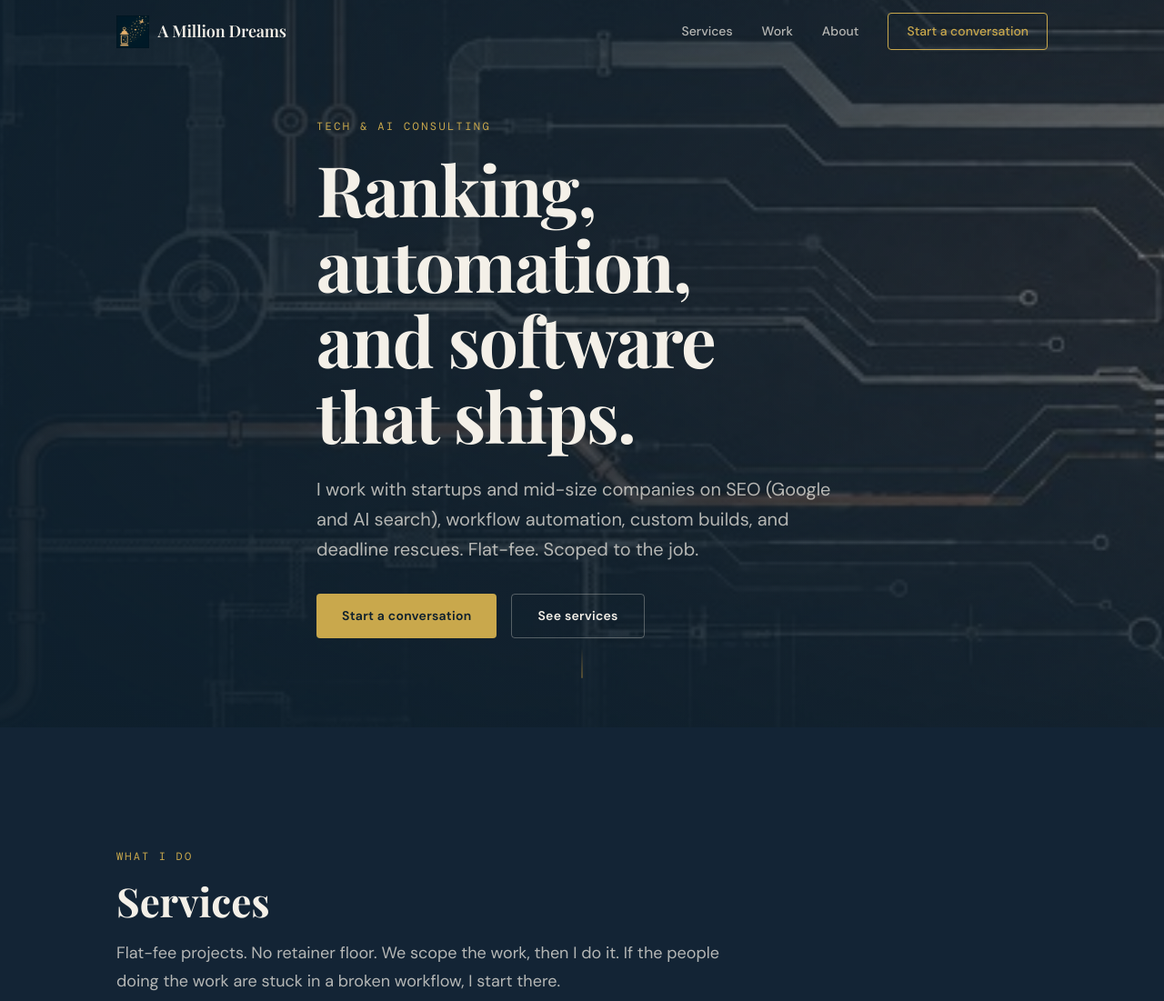
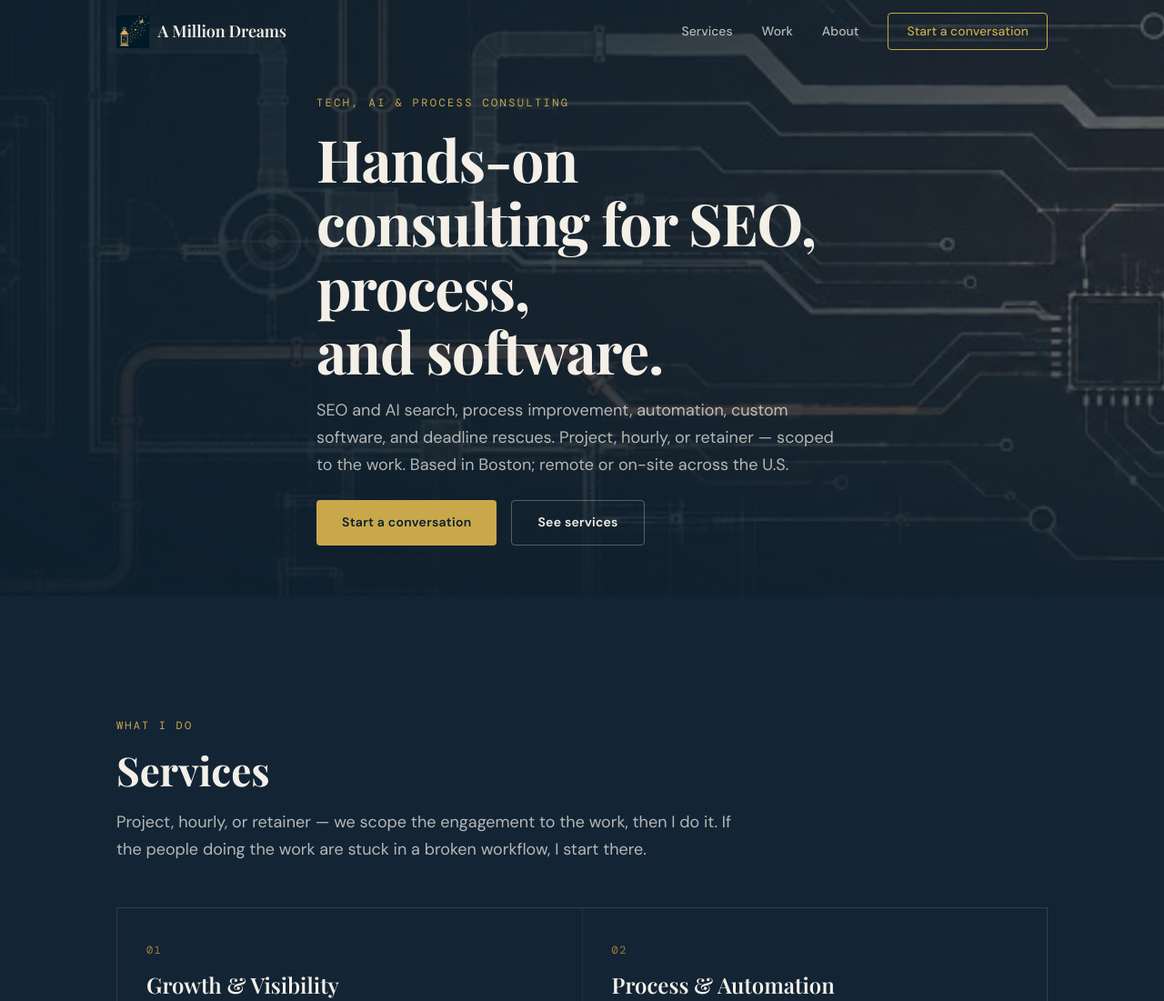
Before and after one commit to hackajesse/amilliondreams3, an Astro site: page / in a window 1280 px wide. Shown: the top 1101 px of the page at 91% size. Built offline with nearby package versions, Linux system fonts and the light colour scheme; Astro itself is replaced by a stand-in of ours; no server answers.

Commit message:
Shorten the hero and align engagement copy across the site.
Replace the full-viewport hero with a compact band and plain consulting copy, and open Services/meta to project, hourly, or retainer work.

Co-authored-by: Cursor <cursoragent@cursor.com>

```diff
--- a/src/components/Hero.astro
+++ b/src/components/Hero.astro
@@ -14,29 +14,25 @@
   </div>
 
   <div class="hero__content container">
-    <p class="hero__eyebrow" data-reveal>Tech &amp; AI Consulting</p>
+    <p class="hero__eyebrow" data-reveal>Tech, AI &amp; Process Consulting</p>
     <h1 class="hero__headline" data-reveal data-delay="1">
-      Ranking, automation,<br />and software that&nbsp;ships.
+      Hands-on consulting for SEO, process, and&nbsp;software.
     </h1>
     <p class="hero__sub" data-reveal data-delay="2">
-      I work with startups and mid-size companies on SEO (Google and AI search),
-      workflow automation, custom builds, and deadline rescues. Flat-fee. Scoped to the job.
+      SEO and AI search, process improvement, automation, custom software, and deadline rescues.
+      Project, hourly, or retainer — scoped to the work. Based in Boston; remote or on-site across the U.S.
     </p>
     <div class="hero__actions" data-reveal data-delay="3">
       <a href="#contact" class="btn btn--primary">Start a conversation</a>
       <a href="#services" class="btn btn--ghost">See services</a>
     </div>
   </div>
-
-  <div class="hero__scroll-cue" aria-hidden="true">
-    <span></span>
-  </div>
 </section>
 
 <style>
 .hero {
   position: relative;
-  min-height: 100svh;
+  min-height: 78svh;
   display: flex;
   align-items: center;
   overflow: hidden;
@@ -80,8 +76,8 @@
 .hero__content {
   position: relative;
   z-index: 1;
-  padding-top: 8rem;
-  padding-bottom: 6rem;
+  padding-top: 6.5rem;
+  padding-bottom: 3.5rem;
   max-width: 680px;
 }
 
@@ -96,16 +92,16 @@
 
 .hero__headline {
   font-family: var(--font-display);
-  font-size: clamp(2.5rem, 6vw, 5rem);
+  font-size: clamp(2.25rem, 5vw, 4rem);
   font-weight: 700;
-  line-height: 1.08;
+  line-height: 1.1;
   color: var(--color-white);
   letter-spacing: -0.02em;
 }
 
 .hero__sub {
-  margin-top: var(--space-6);
-  font-size: clamp(var(--text-base), 2vw, var(--text-xl));
+  margin-top: var(--space-4);
+  font-size: clamp(var(--text-base), 2vw, var(--text-lg));
   color: var(--color-white-dim);
   line-height: 1.65;
   max-width: 52ch;
@@ -115,7 +111,7 @@
   display: flex;
   flex-wrap: wrap;
   gap: var(--space-4);
-  margin-top: var(--space-8);
+  margin-top: var(--space-6);
 }
 
 /* Shared button styles */
@@ -161,29 +157,8 @@
   color: var(--color-navy);
 }
 
-/* Scroll cue */
-.hero__scroll-cue {
-  position: absolute;
-  bottom: 2rem;
-  left: 50%;
-  transform: translateX(-50%);
-  z-index: 1;
-}
-.hero__scroll-cue span {
-  display: block;
-  width: 1px;
-  height: 56px;
-  background: linear-gradient(to bottom, transparent, var(--color-gold-dim));
-  animation: scroll-cue 2s ease-in-out infinite;
-  margin-inline: auto;
-}
-@keyframes scroll-cue {
-  0%, 100% { transform: scaleY(0); transform-origin: top; }
-  50%       { transform: scaleY(1); transform-origin: top; }
-}
-
 @media (max-width: 600px) {
-  .hero__content { padding-top: 7rem; }
+  .hero__content { padding-top: 5.5rem; padding-bottom: 2.5rem; }
   .hero__actions { flex-direction: column; }
   .btn { justify-content: center; }
 }
--- a/src/components/Services.astro
+++ b/src/components/Services.astro
@@ -41,7 +41,7 @@ const services = [
       <span class="section-eyebrow">What I do</span>
       <h2 class="section-heading" id="services-heading">Services</h2>
       <p class="section-sub">
-        Flat-fee projects. No retainer floor. We scope the work, then I do it.
+        Project, hourly, or retainer — we scope the engagement to the work, then I do it.
         If the people doing the work are stuck in a broken workflow, I start there.
       </p>
     </div>
--- a/src/layouts/BaseLayout.astro
+++ b/src/layouts/BaseLayout.astro
@@ -9,8 +9,8 @@ interface Props {
 }
 
 const {
-  title = 'A Million Dreams: Tech & AI Consulting',
-  description = 'Jesse Biroscak helps companies with SEO and AI search, business process improvement, workflow automation, custom software, and emergency tech delivery. Flat-fee consulting. Based in Boston; work remotely or on-site with teams across the U.S.',
+  title = 'A Million Dreams: Tech, AI & Process Consulting',
+  description = 'Jesse Biroscak helps companies with SEO and AI search, business process improvement, workflow automation, custom software, and emergency tech delivery. Project, hourly, or retainer. Based in Boston; work remotely or on-site with teams across the U.S.',
   ogImage = '/og-image.png',
   canonical = 'https://amilliondreams.llc',
 } = Astro.props;
```
Also changed, not shown: .claude/product-marketing-context.md.
